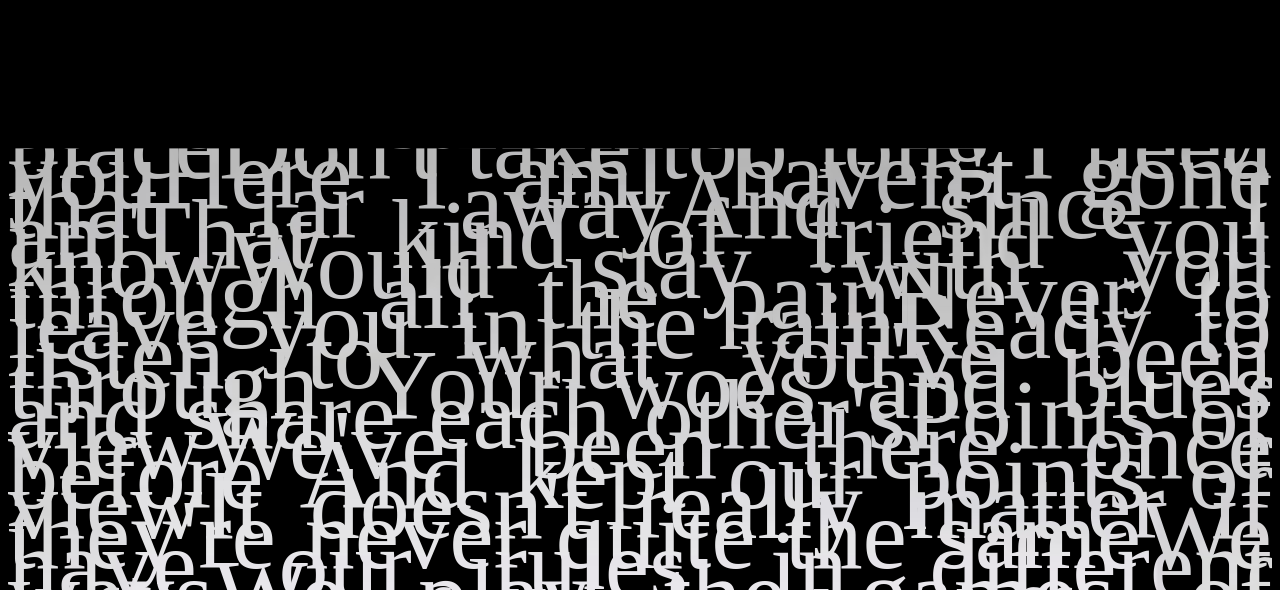
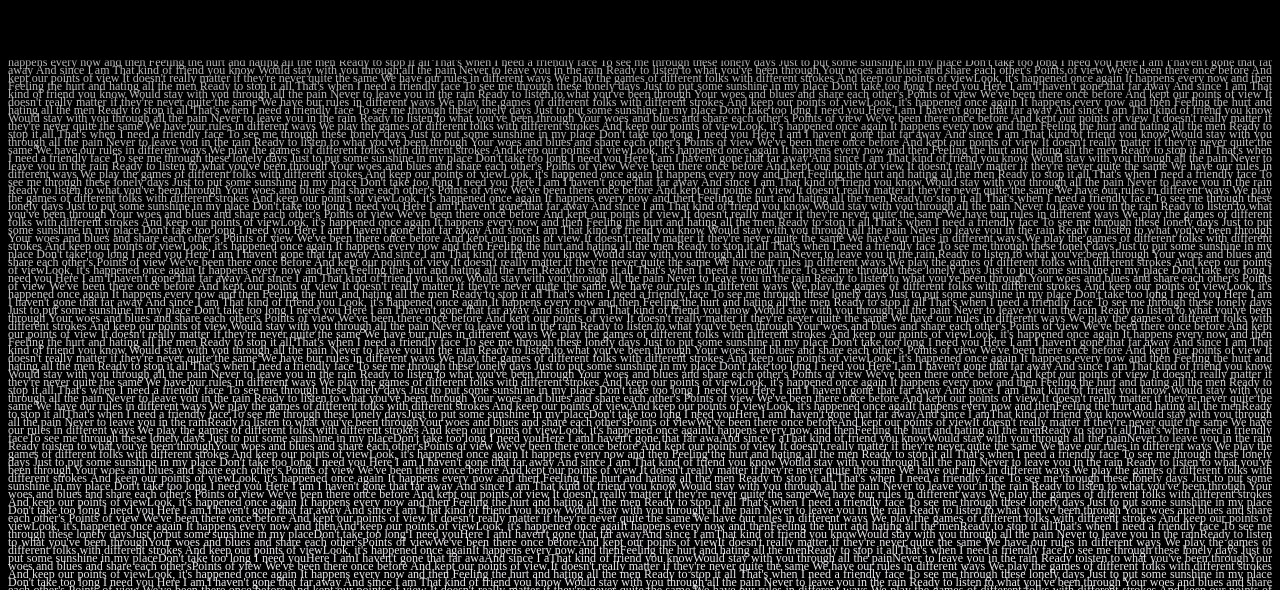
Before and after one commit to unicahija27/unicahija.github.io, a plain HTML site: page index.html in a window 1280 px wide. Shown: the part 210-800 px from the top of the page. Drawn offline with Linux system fonts and the light colour scheme.

Commit message:
Update main.css

```diff
--- a/main.css
+++ b/main.css
@@ -1,11 +1,11 @@
 body{
-    margin: 20 20;
-    padding: 20 20;
+    margin: 20;
+    padding: 10;
     background: #000;
 }
 p{
-    font-size: 100px;
-    line-height: 30px;
+    font-size: 12px;
+    line-height: 8px;
     text-align: justify;
     -webkit-background-size:cover;
     background-size: cover;
```
